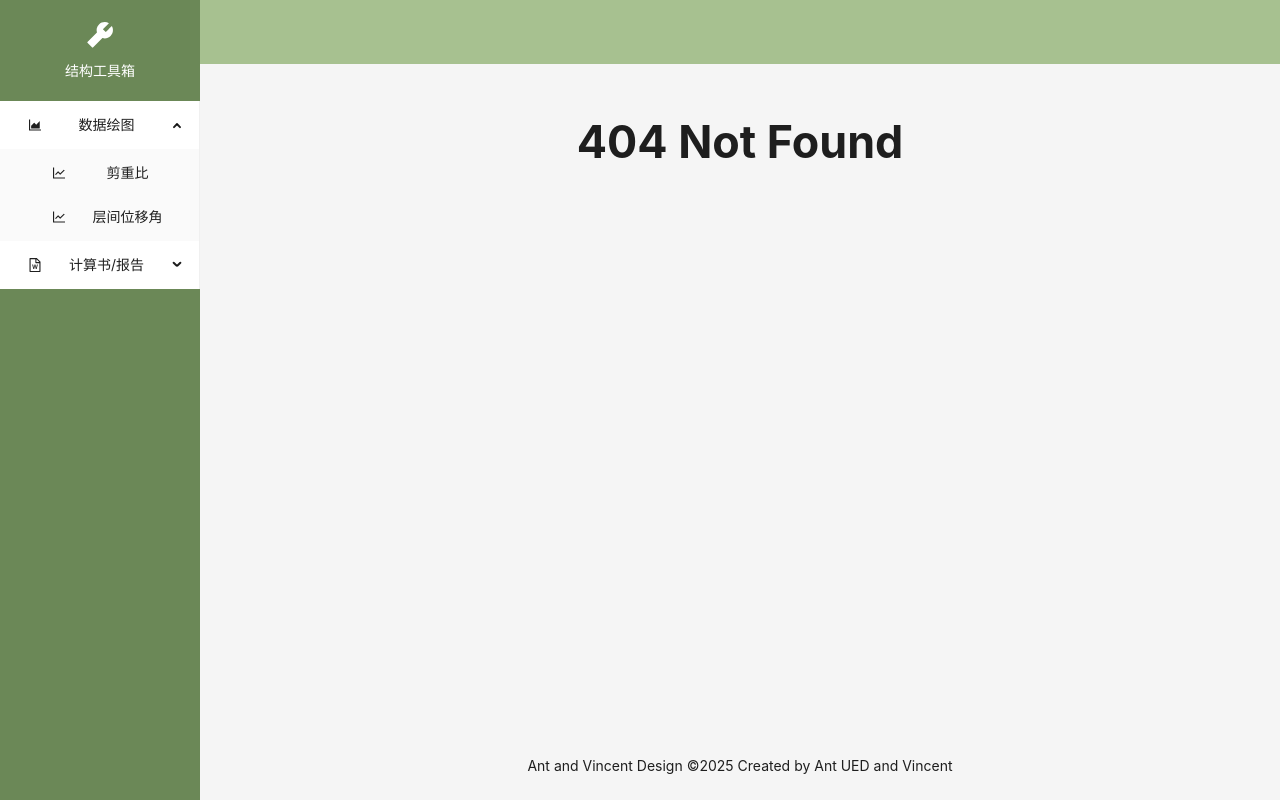
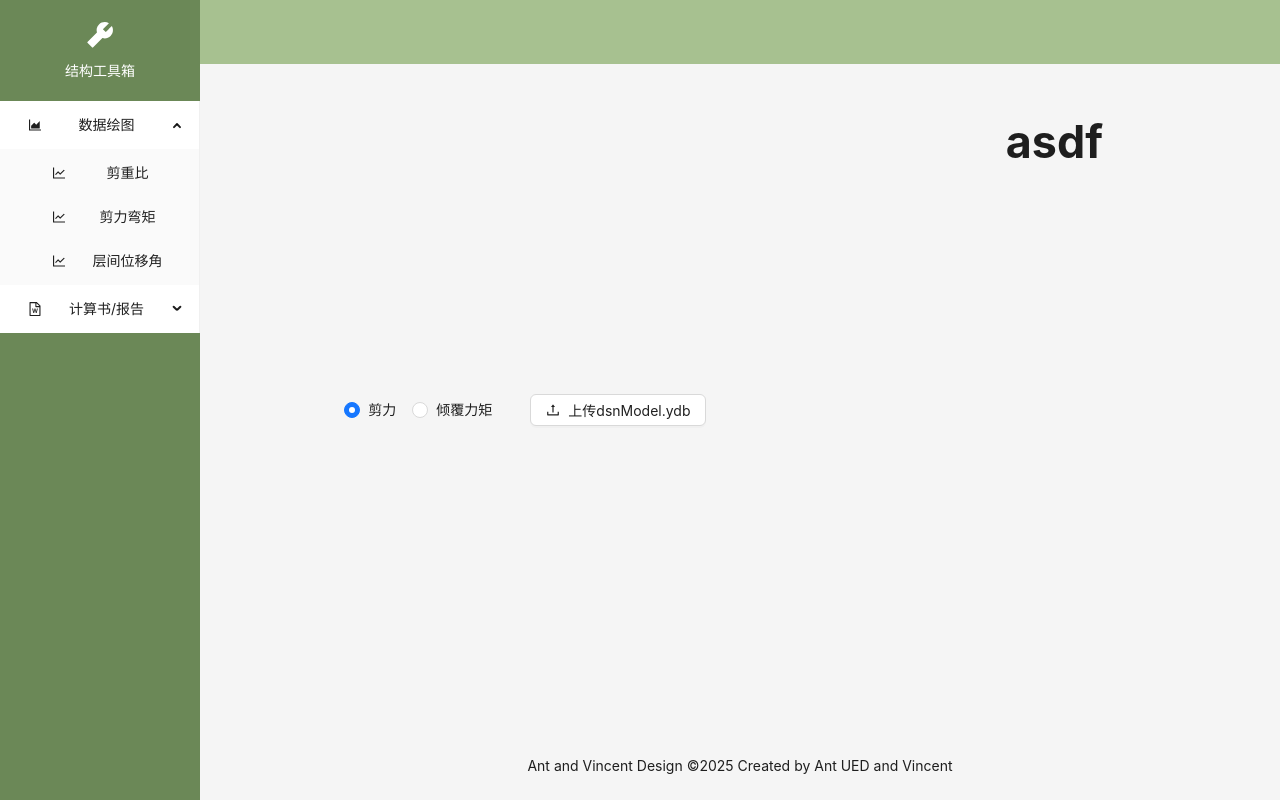
Before and after one commit to VincentXGao/civil-tools-web, a React (Vite) app: page /mainPage/shearMomentFigure in a window 1280 px wide. Before the commit this address had no page. Built offline with nearby package versions, Linux system fonts and the light colour scheme; what antd-style would draw is missing.

Commit message:
feat: 建立弯矩页part1

```diff
--- a/src/apis/ydbDataExtract.ts
+++ b/src/apis/ydbDataExtract.ts
@@ -1,5 +1,5 @@
 import http from '@/http'
-import { IHashCode, IShearMassRatioExtractedResult, IYDBFileStatus } from './ydbDataExtractType'
+import { IHashCode, IShearMassRatioExtractedResult, IShearMomentExtractedResult, IYDBFileStatus } from './ydbDataExtractType'
 import FormData from 'form-data';
 
 export const checkYDBStatus = (params: IHashCode): Promise<IYDBFileStatus> =>
@@ -15,3 +15,7 @@ export const uploadYDBFile = (params: FormData): Promise<IYDBFileStatus> =>
 export const extractShearMassRatioData =
     (params: { "ydb_file_id": number }): Promise<IShearMassRatioExtractedResult> =>
         http.post('/ydb_extractor/shear_mass_ratio_extractor', params)
+
+export const extractShearData =
+    (params: { "ydb_file_id": number }): Promise<IShearMomentExtractedResult> =>
+        http.post('/ydb_extractor/shear_mass_ratio_extractor', params)
--- a/src/apis/ydbDataExtractType.ts
+++ b/src/apis/ydbDataExtractType.ts
@@ -12,3 +12,6 @@ export interface IYDBFileStatus {
 export interface IShearMassRatioExtractedResult {
     data: [{ floor: number, shear_x: number, shear_y: number, mass: number }]
 }
+export interface IShearMomentExtractedResult {
+    data: [{ floor: number, wind_x: number, wind_y: number, seismic_x: number, seismic_y: number }]
+}
--- a/src/layout/basicLayout/BasicLayout.tsx
+++ b/src/layout/basicLayout/BasicLayout.tsx
@@ -20,7 +20,8 @@ const menuItems = [
     label: "数据绘图",
     children: [
       { key: "1-1", icon: <LineChartOutlined />, label: "剪重比" },
-      { key: "1-2", icon: <LineChartOutlined />, label: "层间位移角" },
+      { key: "1-2", icon: <LineChartOutlined />, label: "剪力弯矩" },
+      { key: "1-3", icon: <LineChartOutlined />, label: "层间位移角" },
     ],
   },
   {
@@ -36,7 +37,8 @@ const menuItems = [
 
 const navigatePath: { [key: string]: string } = {
   "1-1": "./shearMassRatio",
-  "1-2": "./driftFigure",
+  "1-2": "./shearMomentFigure",
+  "1-3": "./driftFigure",
   "2-1": "./stairSheet",
   "2-2": "./seismicReviewReport",
 };
--- a/src/pages/FigurePlotter/ShearMassRatioFigure/index.tsx
+++ b/src/pages/FigurePlotter/ShearMassRatioFigure/index.tsx
@@ -161,7 +161,7 @@ const ShearMassRatioFigure: React.FC = () => {
       <Flex className={styles.leftPanel} vertical>
         <Flex justify="left" align="center" style={{ margin: "10px" }}>
           <Upload maxCount={1} {...props}>
-            <Button icon={<UploadOutlined />}>尝试上传dsnModel.ydb</Button>
+            <Button icon={<UploadOutlined />}>上传dsnModel.ydb</Button>
           </Upload>
         </Flex>
         <Flex align="center" justify="space-evenly">
--- /dev/null
+++ b/src/pages/FigurePlotter/ShearMomentFigure/index.module.css
@@ -0,0 +1,10 @@
+.root{
+    height: 100%;
+    width: 100%;
+}
+.leftPanel{
+    width: 60%;
+}
+.rightPanel{
+    width: 40%;
+}
--- /dev/null
+++ b/src/pages/FigurePlotter/ShearMomentFigure/index.tsx
@@ -0,0 +1,88 @@
+import {
+  Button,
+  Flex,
+  message,
+  Radio,
+  RadioChangeEvent,
+  Upload,
+  UploadProps,
+} from "antd";
+import { UploadOutlined } from "@ant-design/icons";
+import React, { useState } from "react";
+import styles from "./index.module.css";
+import { calculateHash } from "@/utils";
+import FormData from "form-data";
+import {
+  checkYDBStatus,
+  extractShearMassRatioData,
+  uploadYDBFile,
+} from "@/apis/ydbDataExtract";
+import { RcFile, UploadRequestOption } from "rc-upload/lib/interface";
+
+const ShearMomentFigure: React.FC = () => {
+  const [selectedOption, setSelectedOption] = useState("shear");
+  const [messageApi, contextHolder] = message.useMessage();
+
+  const handleOptionChange = (e: RadioChangeEvent) => {
+    setSelectedOption(e.target.value);
+    messageApi.info("ttt");
+  };
+
+  const myUploadYDBFile = async (options: UploadRequestOption) => {
+    const fileHash = await calculateHash(options.file as RcFile);
+    const result = await checkYDBStatus({ hash: fileHash });
+    const tempResult = await extractShearMassRatioData({
+      ydb_file_id: result.file_id,
+    });
+
+    console.log(tempResult);
+  };
+  // 上传配置
+  const props: UploadProps = {
+    name: "file",
+    multiple: false,
+    showUploadList: false,
+    async beforeUpload(file) {
+      const fileHash = await calculateHash(file);
+      const result = await checkYDBStatus({ hash: fileHash });
+      if (result.status != "existed") {
+        console.log("我要上传！");
+        const formData = new FormData();
+        // 向 FormData 中添加文件字段
+        formData.append("YDBFile", file);
+        // 向 FormData 中添加字符串字段
+        formData.append("hash", fileHash);
+        const uploadResult = await uploadYDBFile(formData);
+        console.log(uploadResult);
+      }
+    },
+    customRequest: myUploadYDBFile,
+  };
+
+  return (
+    <>
+      <Flex className={styles.root}>
+        {contextHolder}
+        <Flex className={styles.leftPanel} justify="center" align="center">
+          <Radio.Group onChange={handleOptionChange} value={selectedOption}>
+            <Radio value="shear">剪力</Radio>
+            <Radio value="overturningMoment">倾覆力矩</Radio>
+          </Radio.Group>
+          <Upload maxCount={1} {...props}>
+            <Button
+              icon={<UploadOutlined />}
+              style={{ margin: "10px 10px 10px 30px" }}
+            >
+              上传dsnModel.ydb
+            </Button>
+          </Upload>
+        </Flex>
+        <Flex className={styles.rightPanel} vertical>
+          <h1>asdf</h1>
+        </Flex>
+      </Flex>
+    </>
+  );
+};
+
+export default ShearMomentFigure;
--- a/src/routes/index.tsx
+++ b/src/routes/index.tsx
@@ -3,6 +3,7 @@ import { RouteObject, Navigate } from "react-router-dom";
 import BasicLayout from "@/layout/basicLayout/BasicLayout";
 import StairSheet from "@/pages/ReportGen/StairSheet";
 import SeismicReviewReport from "@/pages/ReportGen/SeismicReviewReport";
+import ShearMomentFigure from "@/pages/FigurePlotter/ShearMomentFigure";
 
 // 懒加载组件
 const ShearMassRatioFigure = lazy(
@@ -36,6 +37,14 @@ const routes: RouteObject[] = [
         ),
       },
       {
+        path: "/mainPage/shearMomentFigure",
+        element: (
+          <Suspense fallback={<div>正在加载...</div>}>
+            <ShearMomentFigure />
+          </Suspense>
+        ),
+      },
+      {
         path: "/mainPage/driftFigure",
         element: (
           <Suspense fallback={<div>正在加载...</div>}>
```
